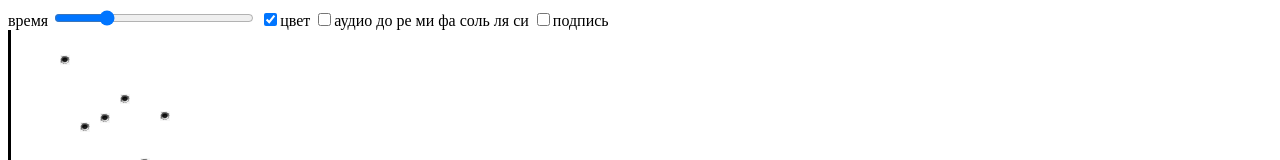
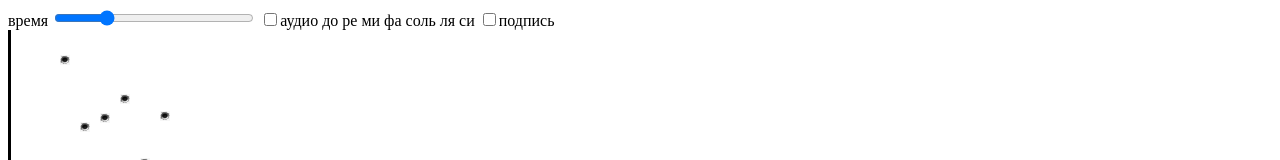
Before and after one commit to chess-rostov/orujie, a plain HTML site: page index.html in a window 1280 px wide. Shown: the top 160 px of the page. Drawn offline with Linux system fonts and the light colour scheme.

Commit message:
Update index.html

```diff
--- a/index.html
+++ b/index.html
@@ -226,7 +226,7 @@
     <span>время</span>
     <INPUT id="timer" TYPE="RANGE" MIN="20" MAX="2000" STEP="20" onchange="timerChange();" VALUE="500">
     <!-- <audio src="zvuk-notyi-do.wav" autoplay="autoplay"></audio> -->
-    <input id="checkboxCvet" type="checkbox" checked="checked" value="checked" onclick="colorClick();">цвет</input>
+    <!-- <input id="checkboxCvet" type="checkbox" checked="checked" value="checked" onclick="colorClick();">цвет</input> -->
     <input id="checkboxAudio" type="checkbox" value="false" onclick="myCheckboxAudio();">аудио</input>
     <!-- <input id="checkboxAudio" type="checkbox" checked="checked" value="checked" onclick="myCheckboxAudio();">аудио</input> -->
     <a onclick="soundClick('oruj1.mp3')">до</a>
```
